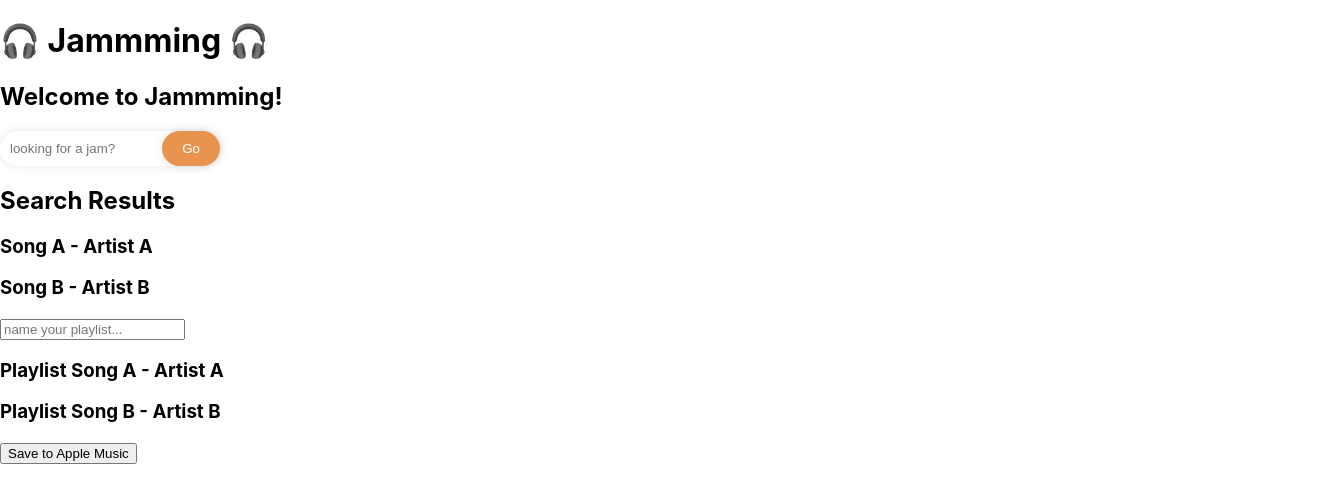
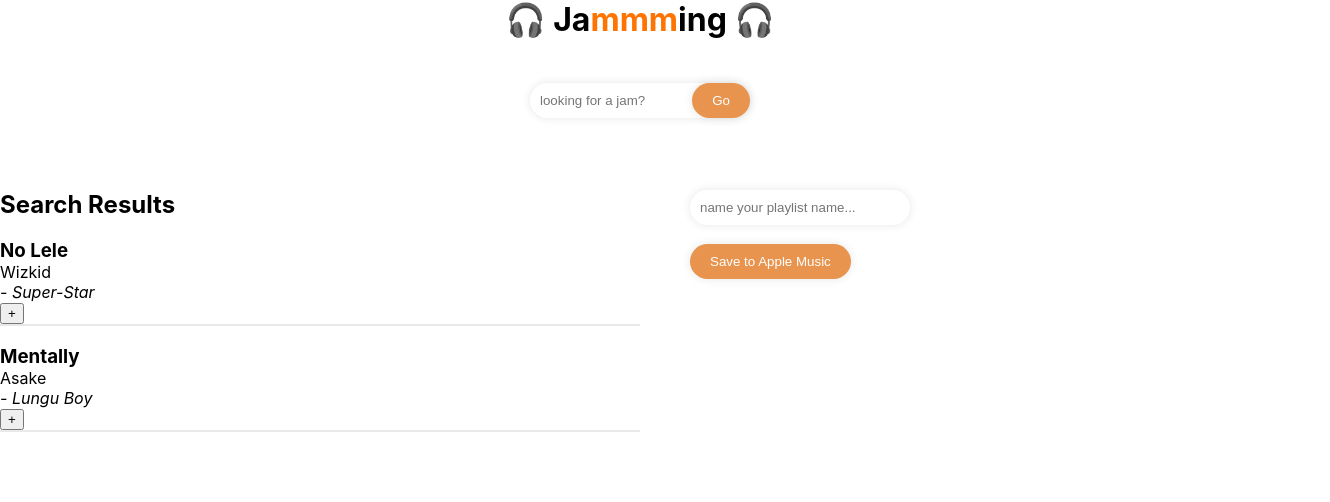
Before and after one commit to EbrahimNas/jammming, a React (Create React App) app: page / in a window 1280 px wide. Shown: the top 502 px of the page, 1330 px wide, since content can reach past the window. Built offline with nearby package versions, Linux system fonts and the light colour scheme.

Commit message:
linked search results & playlist

```diff
--- a/src/components/App.js
+++ b/src/components/App.js
@@ -1,17 +1,56 @@
-import React from 'react';
+import React, {useState, useEffect} from 'react';
 import SearchBar from './SearchBar';
 import SearchResults from './SearchResults';
 import Playlist from './Playlist';
+import styles from "./CSS/App.module.css";
 
 function App() {
+
+  const [searchResults, setSearchResults] = useState([]);
+  const [playlist, setPlaylist] = useState([]);
+
+
+// results from the API
+useEffect(() => {
+    const searchResultsFromApi = [
+        { id: 1, name: 'No Lele', artist: 'Wizkid', album: 'Super-Star' },
+        { id: 2, name: 'Mentally', artist: 'Asake', album: 'Lungu Boy' }
+    ];
+
+    setSearchResults(searchResultsFromApi);
+  }, []);
+
+// Function to handle adding a track to the playlist
+  const addTrackToPlaylist = (track) => {
+    setPlaylist((prevTracks) => {
+
+      // Check if the track is already in the playlist
+      if (prevTracks.find((t) => t.id === track.id)) {
+        return prevTracks;
+      }
+      return [...prevTracks, track];
+    });
+  };
+
   return (
-    <div>
-      <h1>🎧 Ja<span>mmm</span>ing 🎧</h1>
-      <h2>Welcome to Jammming!</h2>
-      {/* Add your components here */}
+    <div className={styles.app}>
+
+      <div className={styles.nameContainer}>
+        <h1>🎧 Ja<span>mmm</span>ing 🎧</h1>
+      </div>
+
       <SearchBar />
-      <SearchResults />
-      <Playlist />
+
+      <div className={styles.mainBody}>
+        <SearchResults
+          style={styles.searchResults}
+          searchResults={searchResults}
+          onAdd={addTrackToPlaylist}
+          />
+
+        <Playlist style={styles.playlist} playlist={playlist}/>
+      </div>
+
     </div>
   );
 }
--- /dev/null
+++ b/src/components/CSS/App.module.css
@@ -0,0 +1,34 @@
+.mainBody {
+    display: grid;
+    grid-template-columns: 50% 50%;
+    grid-template-areas: 'searchResult playlist';
+    gap: 50px;
+    margin-top: 50px;
+}
+
+.searchResult {
+    grid-area: searchResult;
+}
+
+.playlist {
+    grid-area: playlist;
+}
+
+span {
+    color: rgb(255, 115, 0);
+}
+
+
+.nameContainer {
+    /*background-color: rgb(163, 140, 105);*/
+}
+
+.nameContainer h1 {
+    text-align: center;
+    color: rgb(0, 0, 0);
+    margin-top: 0;
+}
+
+h2 {
+    margin-top: 0;
+}
--- /dev/null
+++ b/src/components/CSS/Playlist.module.css
@@ -0,0 +1,27 @@
+
+  .playlist input[type="text"] {
+    width: 200px;
+    padding: 10px;
+    border: none;
+    border-radius: 20px;
+    box-shadow: 0 0 10px rgba(0, 0, 0, 0.1);
+  }
+
+  .playlist button[type="submit"] {
+    background-color: #e9944e;
+    border: none;
+    color: #fff;
+    cursor: pointer;
+    padding: 10px 20px;
+    border-radius: 20px;
+    box-shadow: 0 0 10px rgba(0, 0, 0, 0.1);
+    top: 0;
+    right: 0;
+    transition: .9s ease;
+  }
+
+  .playlist button[type="submit"]:hover {
+    transform: scale(1.1);
+    color: rgb(255, 255, 255);
+    background-color: rgb(255, 115, 0);
+  }
--- a/src/components/CSS/SearchBar.module.css
+++ b/src/components/CSS/SearchBar.module.css
@@ -1,4 +1,11 @@
 /* From Uiverse.io by Bodyhc */
+.searchContainer {
+  display: flex;
+  justify-content: center;  /* Centers horizontally */
+  align-items: center;      /* Centers vertically */
+  height: 10vh;            /* Full viewport height (optional) */
+}
+
 .search {
   display: inline-block;
   position: relative;
--- /dev/null
+++ b/src/components/CSS/Track.module.css
@@ -0,0 +1,19 @@
+.track {
+    border-bottom: 2px solid rgb(233, 233, 233);
+}
+
+p {
+    margin: 0;
+}
+
+.track h3 {
+    margin-bottom: 0;
+}
+
+.artist {
+
+}
+
+.album {
+
+}
--- a/src/components/Playlist.js
+++ b/src/components/Playlist.js
@@ -1,19 +1,24 @@
-import React from 'react';
+import React, {useState, useEffect} from 'react';
 import Tracklist from './Tracklist';
+import styles from "./CSS/Playlist.module.css";
 
-function Playlist() {
-  const playlistTracks = [
-    { id: 1, name: 'Playlist Song A', artist: 'Artist A' },
-    { id: 2, name: 'Playlist Song B', artist: 'Artist B' }
-  ];
+function Playlist({style, playlist}) {
+
+  const [playlistName, setPlaylistName] = useState('');
+
+
+  function handleUserInput(e) {
+    setPlaylistName(e.target.value);
+  }
 
   return (
 
-    <div>
+    <div className={style}>
 
-        <form>
-          <input placeholder="name your playlist..." type="text" />
-          <Tracklist tracks={playlistTracks} />
+        <form className={styles.playlist}>
+          <input placeholder="name your playlist name..." type="text" onChange={handleUserInput} value={playlistName} />
+          <h3>{playlistName}</h3>
+          <Tracklist tracks={playlist} />
           <button type="submit">Save to Apple Music</button>
         </form>
 
--- a/src/components/SearchBar.js
+++ b/src/components/SearchBar.js
@@ -1,14 +1,15 @@
-import React from "react";
-import styles from "./CSS/SearchBar.module.css";
+import React from 'react';
+import styles from './CSS/SearchBar.module.css';
 
 function SearchBar() {
   return (
-    <div className={styles.search}>
+    <div className={styles.searchContainer}>
+      <form className={styles.search}>
         <input placeholder="looking for a jam?" type="text" />
         <button type="submit">Go</button>
+      </form>
     </div>
   );
-};
-
+}
 
 export default SearchBar;
--- a/src/components/SearchResults.js
+++ b/src/components/SearchResults.js
@@ -1,16 +1,13 @@
 import React from 'react';
 import Tracklist from './Tracklist';
 
-function SearchResults() {
-  const searchResults = [
-    { id: 1, name: 'Song A', artist: 'Artist A' },
-    { id: 2, name: 'Song B', artist: 'Artist B' }
-  ];
+function SearchResults({style, searchResults = [], onAdd}) {
+
 
   return (
-    <div>
+    <div className={style}>
       <h2>Search Results</h2>
-      <Tracklist tracks={searchResults} />
+      <Tracklist tracks={searchResults} onAdd={onAdd}/>
     </div>
   );
 }
--- a/src/components/Track.js
+++ b/src/components/Track.js
@@ -1,9 +1,13 @@
 import React from 'react';
+import styles from "./CSS/Track.module.css";
 
-function Track({ track }) {
+function Track({ track, onAdd }) {
   return (
-    <div>
-      <h3>{track.name} - {track.artist}</h3>
+    <div className={styles.track}>
+      <h3>{track.name}</h3>
+      <p className={styles.artist}>{track.artist}</p>
+      <p className={styles.album}><em>- {track.album}</em></p>
+      <button onClick={() => onAdd(track)}>+</button>
     </div>
   );
 }
--- a/src/components/Tracklist.js
+++ b/src/components/Tracklist.js
@@ -1,11 +1,11 @@
 import React from 'react';
 import Track from './Track';
 
-function Tracklist({ tracks }) {
+function Tracklist({ tracks = [], onAdd }) {
   return (
     <div>
       {tracks.map(track => (
-        <Track key={track.id} track={track} />
+        <Track key={track.id} track={track} onAdd={onAdd} />
       ))}
     </div>
   );
```
Lines whose indentation alone changed are shown as unchanged.
